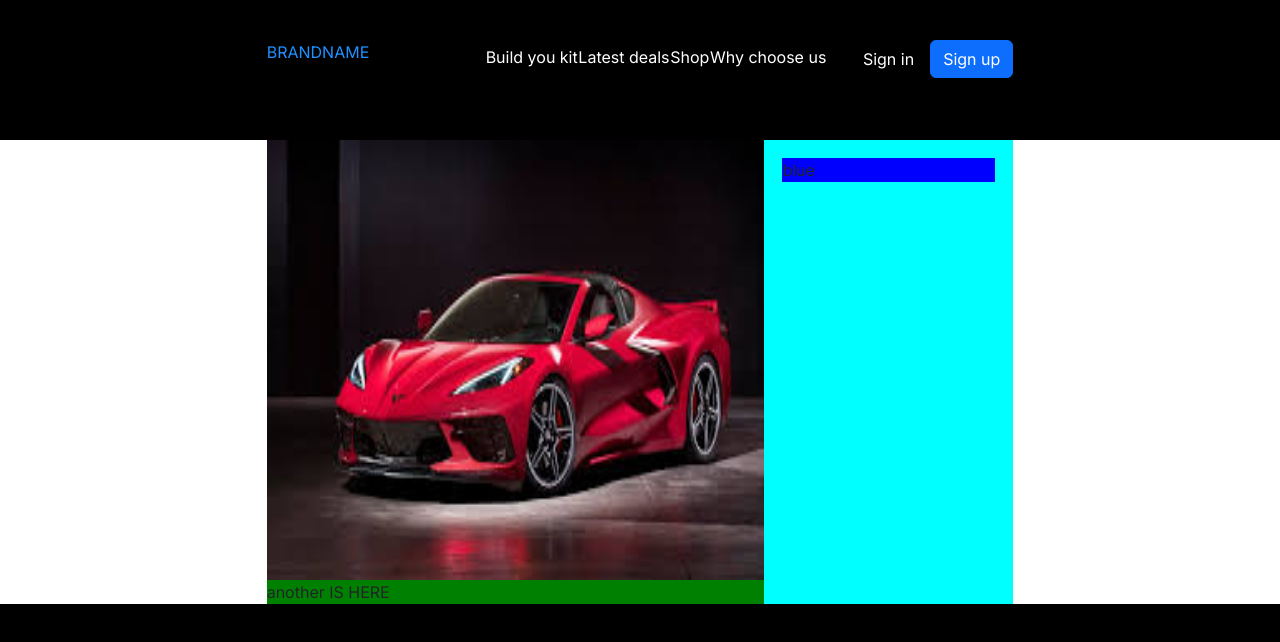
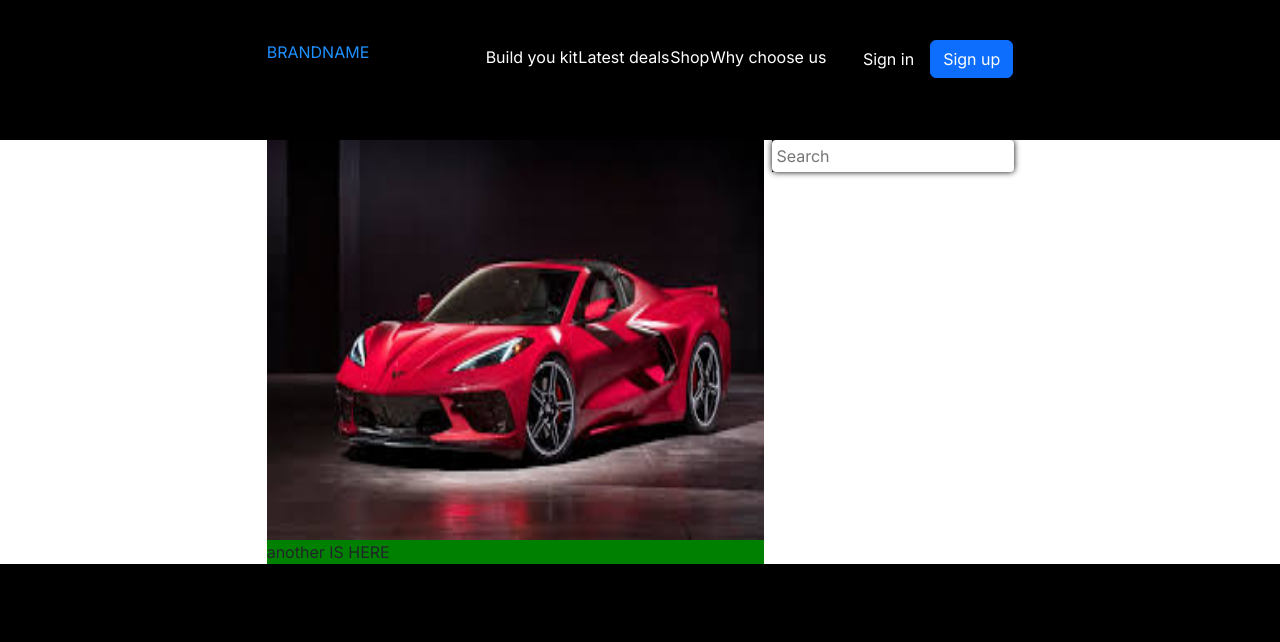
Before and after one commit to kennataddese6/threecars, a Next.js app: page /car/1 in a window 1280 px wide. Shown: the top 642 px of the page. Built offline with nearby package versions, Linux system fonts and the light colour scheme.

Commit message:
add a search bar

```diff
--- a/app/car/[id]/page.tsx
+++ b/app/car/[id]/page.tsx
@@ -87,7 +87,13 @@ export default function BuildCarkit({ params }: { params: Paramter }) {
         </div>
         <div className="col-lg-4">
           {" "}
-          <div className="addtokitcontainer">blue</div>
+          <div className="addtokitcontainer">
+            <input
+              type="text"
+              placeholder="Search"
+              className="buildkitsearchbar"
+            />
+          </div>
         </div>
       </div>
     </>
--- a/app/globals.css
+++ b/app/globals.css
@@ -57,7 +57,6 @@ body,
   margin: 140px auto;
   width: 80%;
   display: flex;
-  background-color: aqua;
 }
 .shopFilterPanel {
   padding: 64px 0;
@@ -101,17 +100,26 @@ body,
   padding: 16px 36px 16px 0;
   justify-content: space-between;
   cursor: pointer;
+  background-color: #0e0c0c;
 }
 .carImagePreivewContainer {
   background-color: red;
-  height: 55vh;
+  height: 50vh;
 }
 .addtokitcontainer {
-  background-color: blue;
-  margin: 18px;
+  margin: 0 8px;
+  background-color: #0e0c0c;
 }
 .carpreivewbuildkit {
   width: 100%;
   height: 100%;
   image-resolution: 50;
 }
+.buildkitsearchbar {
+  border: none;
+  padding: 4px;
+  border-radius: 4px;
+  box-shadow: 0 0 6px;
+  display: block;
+  margin: auto;
+}
```
